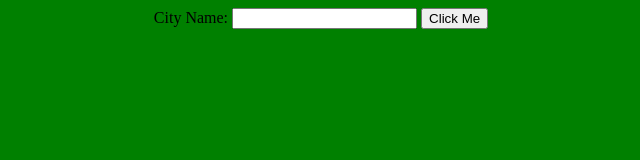
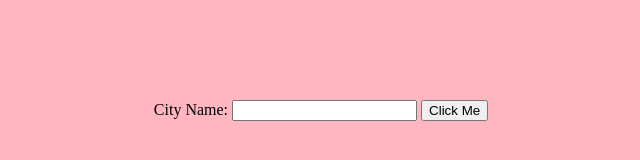
Before and after one commit to rishabhsingh23/WeatherApi, a website: page index.html in a window 1280 px wide. Shown: the whole page, without its empty margins (319-959 px from the left). Drawn offline with Linux system fonts and the light colour scheme.

Commit message:
Update styles.css

```diff
--- a/styles.css
+++ b/styles.css
@@ -1,4 +1,5 @@
 body{
-  background-color: green;
+  background-color: lightpink;
   text-align: center;
+  margin-top: 100px;
 }
```
